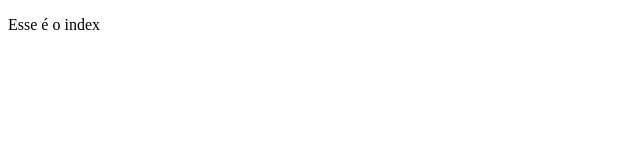
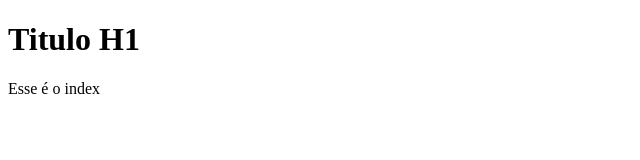
Before and after one commit to tiago-costa-s/curso_git_github, a plain HTML site: page index.html in a window 1280 px wide. Shown: the whole page, without its empty margins (0-640 px from the left). Drawn offline with Linux system fonts and the light colour scheme.

Commit message:
Adcionado titulo

```diff
--- a/index.html
+++ b/index.html
@@ -4,6 +4,7 @@
     <meta charset="UTF-8">
     <meta name="viewport" content="width=device-width, initial-scale=1.0">
     <title>Index</title>
+    <h1>Titulo H1</h1>
     <p> Esse é o index</p>
 </head>
 <body>
```
